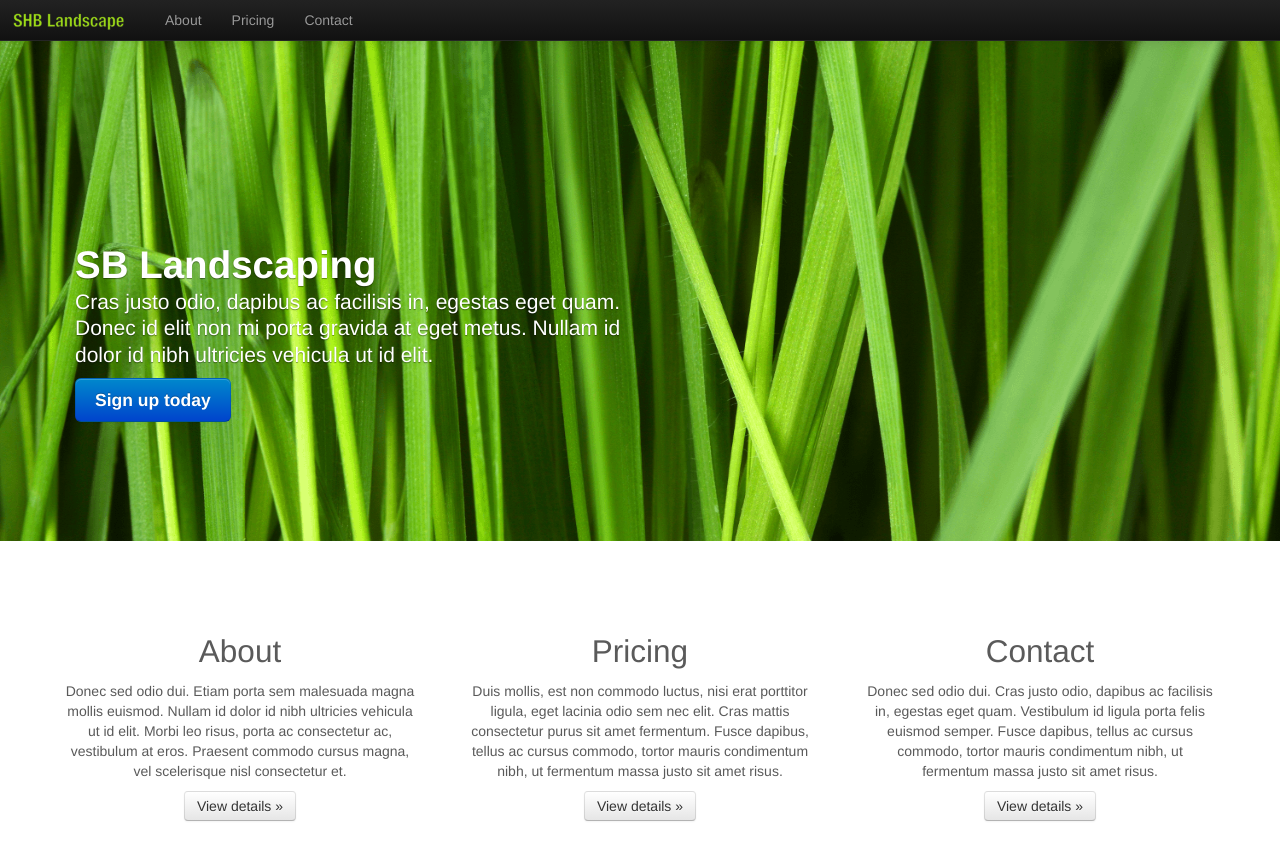
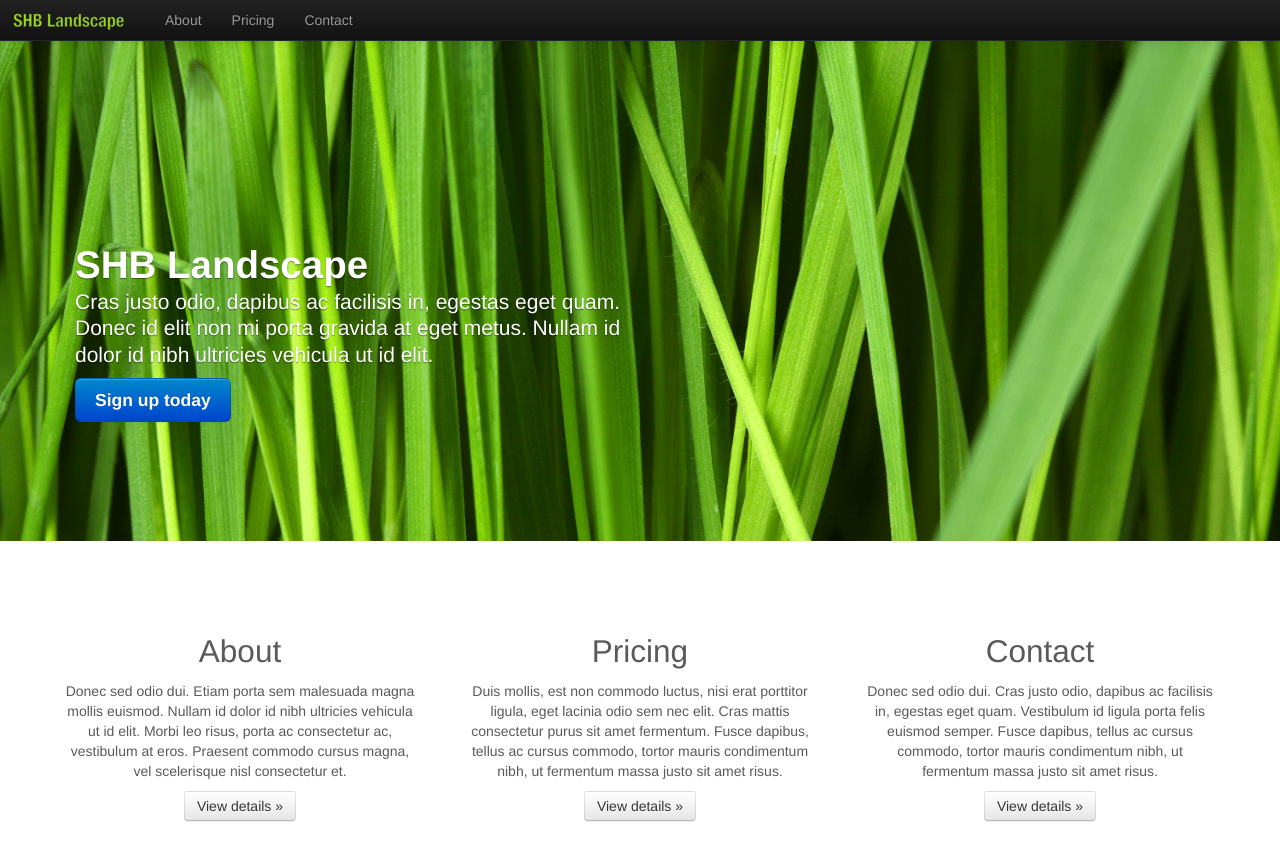
Before and after one commit to ronsanzone/Jekyll-Site-Layout, a Jekyll site: the page built from index.md, in a window 1280 px wide and 900 px high. Shown: the top 860 px of the window. Built offline with Jekyll 4.4.1, drawn with Linux system fonts in a browser that asks for light colours; nearby versions of some CDN libraries; Markdown is read by kramdown in place of the engine named in the settings.

Commit message:
Fixed typo

```diff
--- a/_layouts/carousel.html
+++ b/_layouts/carousel.html
@@ -8,7 +8,7 @@ layout: navigation
             <img src="/img/carousel_img/img-1.png" alt="">
             <div class="container">
                 <div class="carousel-caption">
-                    <h1>SB Landscaping<h1>
+                    <h1>SHB Landscape<h1>
                     <p class="lead">
                     Cras justo odio, dapibus ac facilisis in, egestas eget quam.
                     Donec id elit non mi porta gravida at eget metus. Nullam id
```
